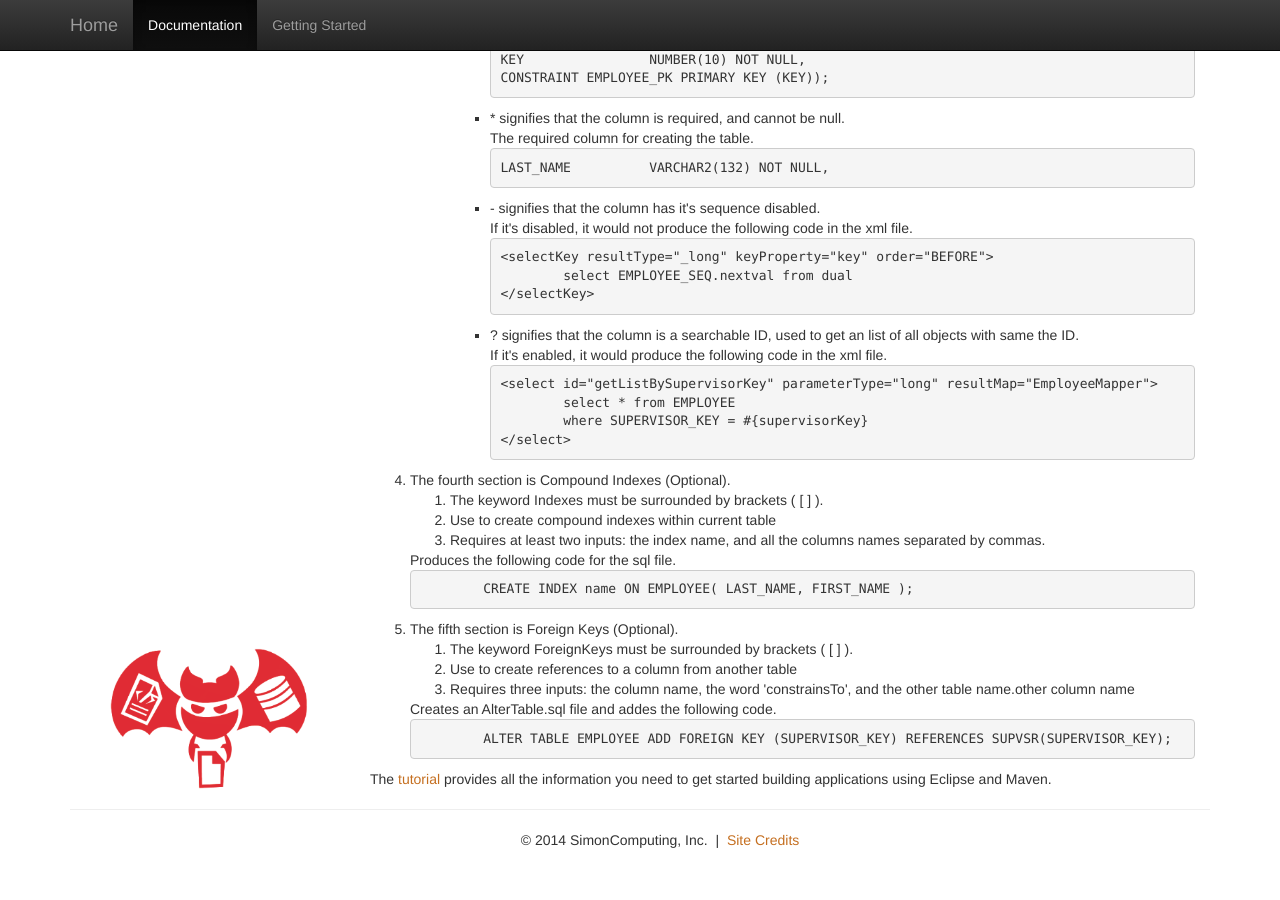
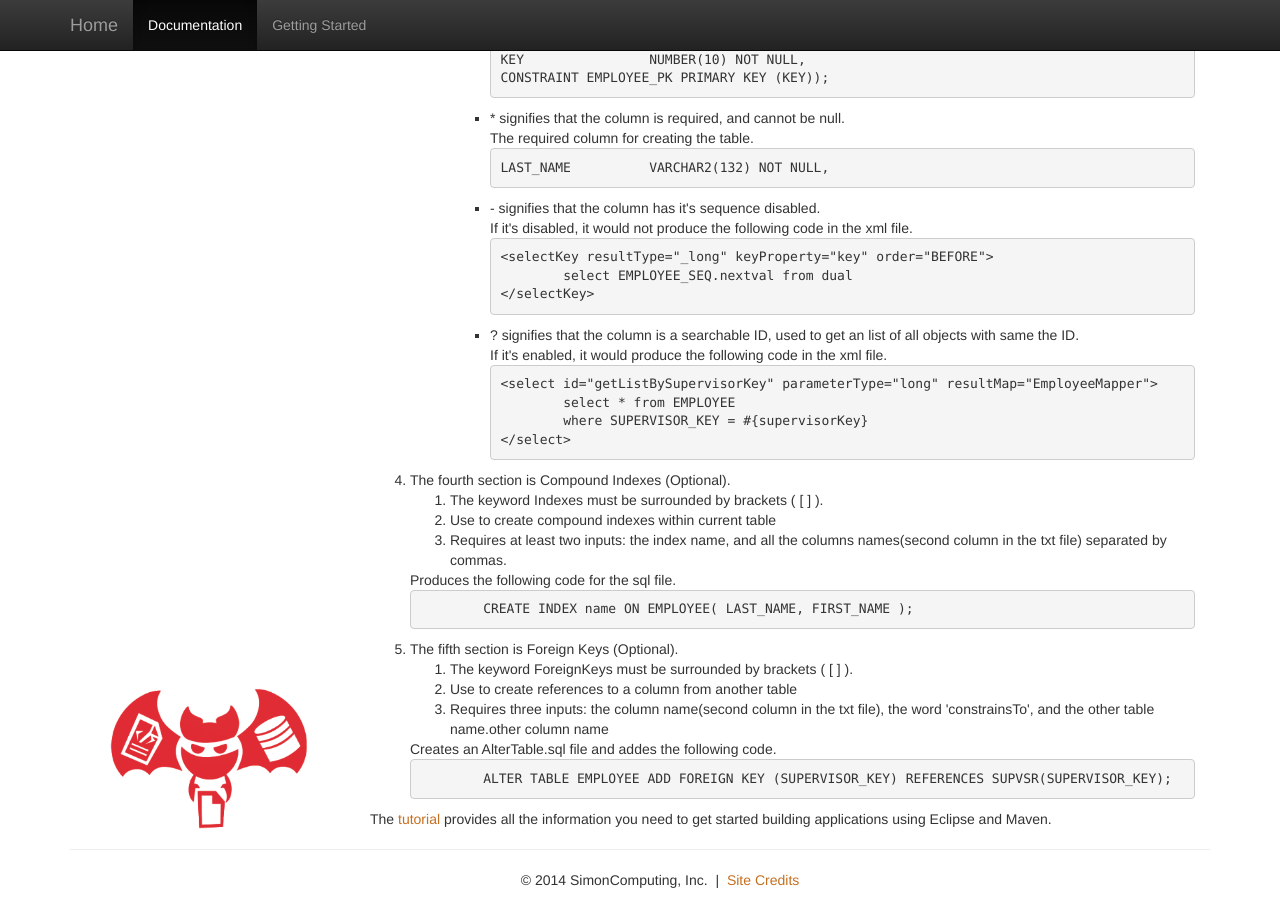
Before and after one commit to BatGen/batgen.github.io, a Jekyll site: the page built from documentation.html, in a window 1280 px wide and 900 px high, scrolled down 1014 px. Built offline with Jekyll 4.4.1, drawn with Linux system fonts in a browser that asks for light colours; nearby versions of some CDN libraries; library files that are not in the unit come from our copies; before the commit the page ends 1874 px from its top, so only the background shows below that.

Commit message:
Update documentation.html

```diff
--- a/documentation.html
+++ b/documentation.html
@@ -139,8 +139,8 @@ If it's enabled, it would produce the following code in the xml file.
     			<ol>
     			    <li>The keyword Indexes must be surrounded by brackets ( [ ] ).</li>
     				<li>Use to create compound indexes within current table</li>
-    				<li>Requires at least two inputs: the index name, and all the columns names
-    				separated by commas.</li>
+    				<li>Requires at least two inputs: the index name, and all the columns
+    				names(second column in the txt file) separated by commas.</li>
     			</ol>
 Produces the following code for the sql file.
 <pre>
@@ -151,8 +151,8 @@ Produces the following code for the sql file.
     			<ol>
     			    <li>The keyword ForeignKeys must be surrounded by brackets ( [ ] ).</li>
     				<li>Use to create references to a column from another table</li>
-    				<li>Requires three inputs: the column name, the word 'constrainsTo',
-    				and the other table name.other column name</li>
+    				<li>Requires three inputs: the column name(second column in the txt file),
+    				the word 'constrainsTo', and the other table name.other column name</li>
     			</ol>
 Creates an AlterTable.sql file and addes the following code.
 <pre>
```
